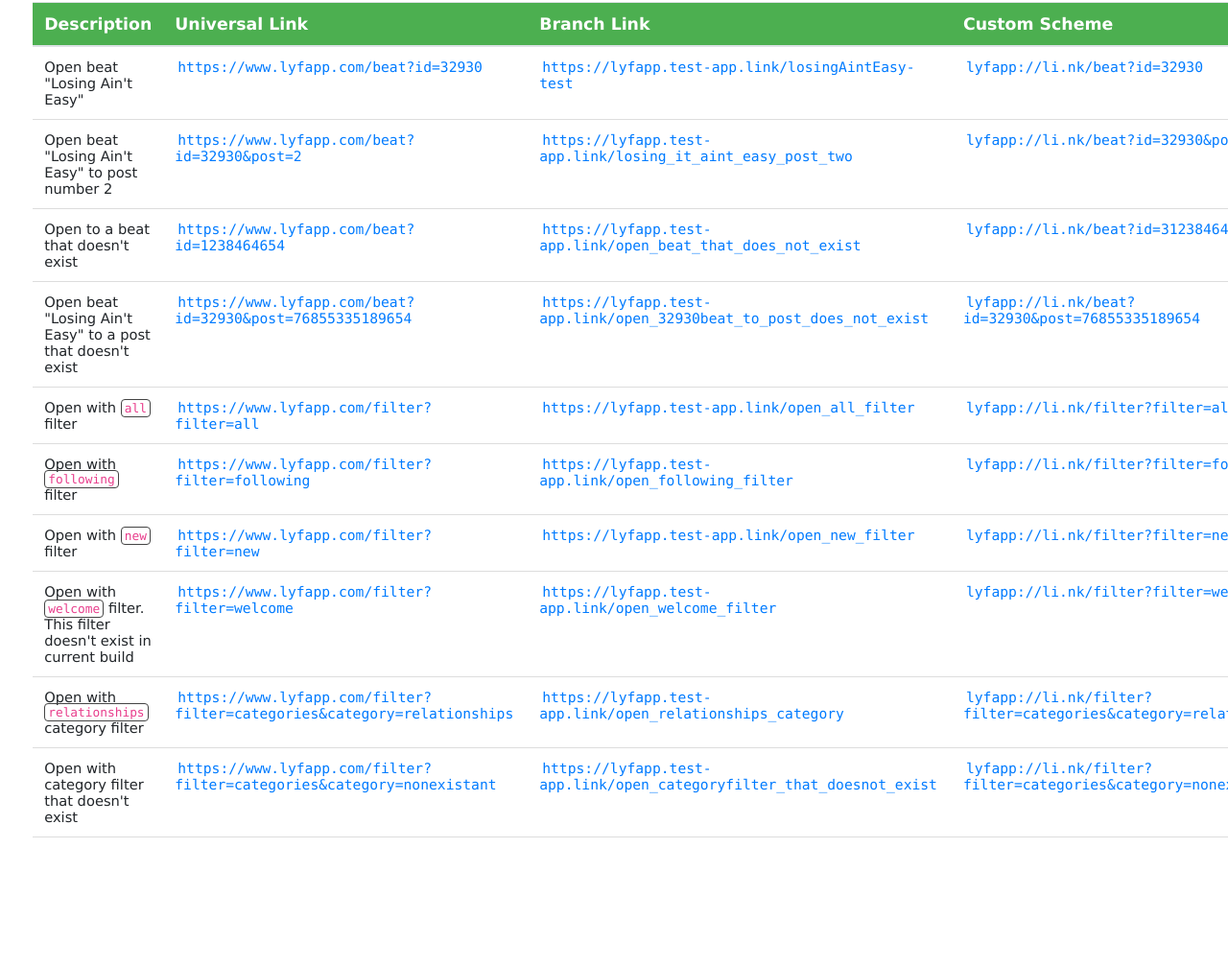
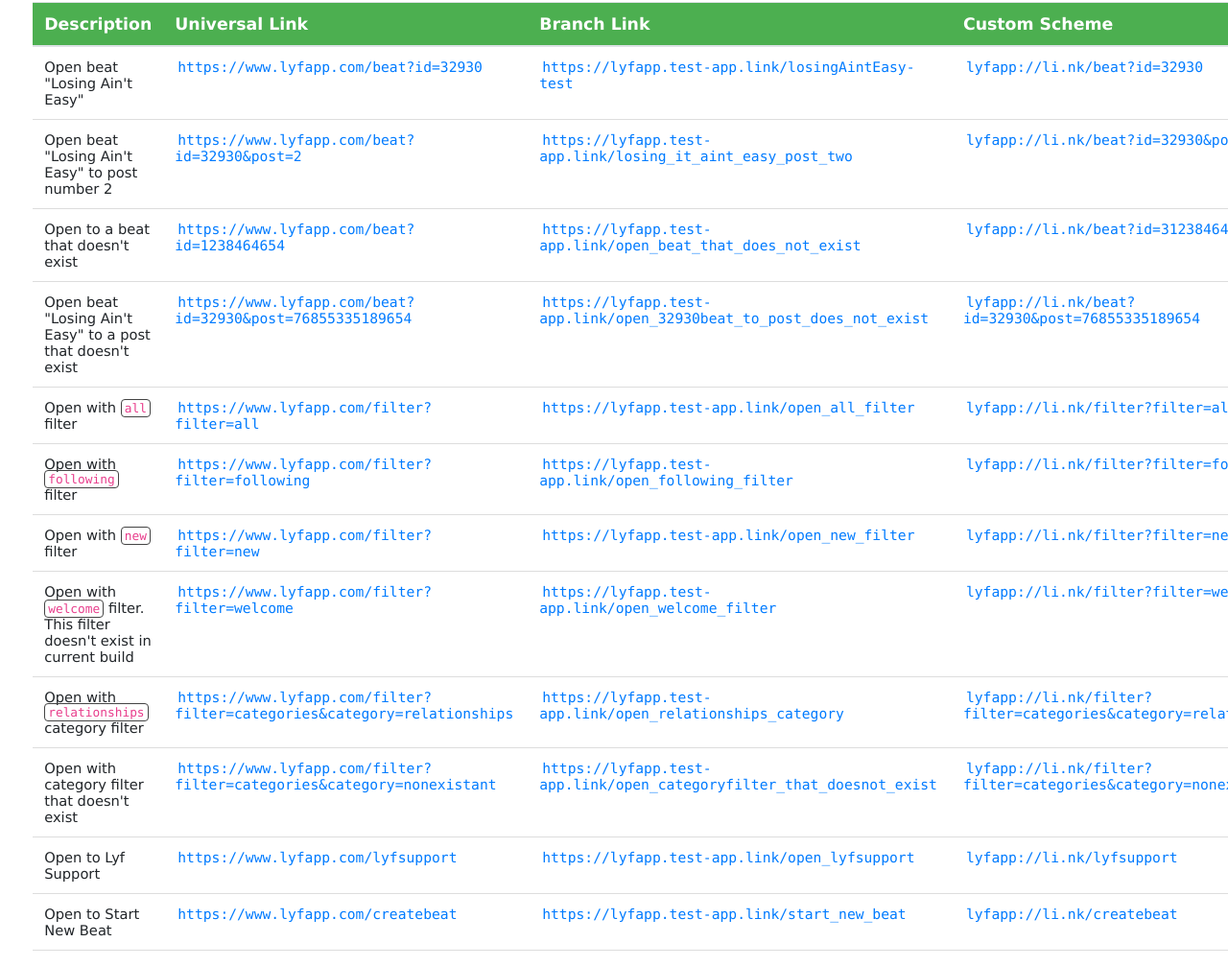
Before and after one commit to lyf-app/lyf-app.github.io, a plain HTML site: page testTable.html in a window 1280 px wide. Shown: the part 157-1164 px from the top of the page at 96% size. Before the commit the page ends 1046 px from the top, so only its background shows below. Drawn offline with nearby package versions, Linux system fonts and the light colour scheme.

Commit message:
update test table with new endpoints

```diff
--- a/testTable.html
+++ b/testTable.html
@@ -109,6 +109,18 @@
                         <td class="linksCol"><a href="https://lyfapp.test-app.link/open_categoryfilter_that_doesnot_exist">https://lyfapp.test-app.link/open_categoryfilter_that_doesnot_exist</a></td>
                         <td class="linksCol"><a href="lyfapp://li.nk/filter?filter=categories&category=nonexistant">lyfapp://li.nk/filter?filter=categories&category=nonexistant</a></td>
                     </tr>
+                    <tr>
+                        <td class="descCol smaller">Open to Lyf Support</td>
+                        <td class="linksCol"><a href="https://www.lyfapp.com/lyfsupport">https://www.lyfapp.com/lyfsupport</a></td>
+                        <td class="linksCol"><a href="https://lyfapp.test-app.link/open_lyfsupport">https://lyfapp.test-app.link/open_lyfsupport</a></td>
+                        <td class="linksCol"><a href="lyfapp://li.nk/lyfsupport">lyfapp://li.nk/lyfsupport</a></td>
+                    </tr>
+                    <tr>
+                        <td class="descCol smaller">Open to Start New Beat</td>
+                        <td class="linksCol"><a href="https://www.lyfapp.com/createbeat">https://www.lyfapp.com/createbeat</a></td>
+                        <td class="linksCol"><a href="https://lyfapp.test-app.link/start_new_beat">https://lyfapp.test-app.link/start_new_beat</a></td>
+                        <td class="linksCol"><a href="lyfapp://li.nk/createbeat">lyfapp://li.nk/createbeat</a></td>
+                    </tr>
                 </tbody>
             </table>
         </div>
```
